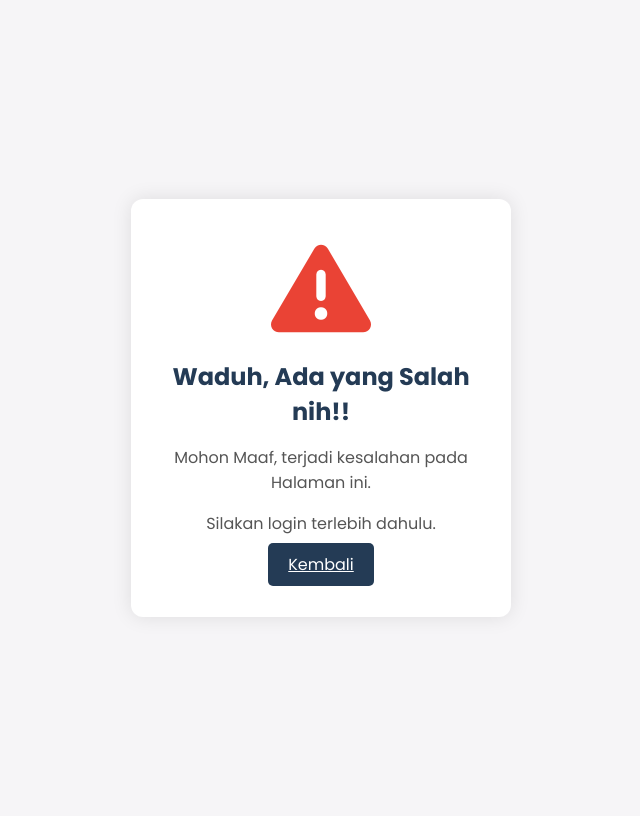
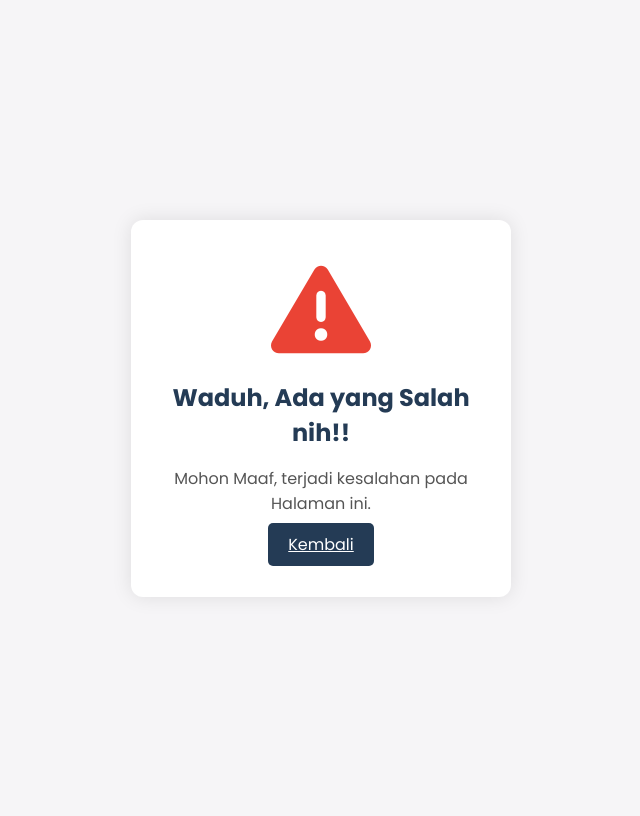
Before and after one commit to rafiizzaturohman/UAS2025, a PHP site: page /view/index.php in a window 1280 px wide. Shown: the whole page, without its empty margins (319-959 px from the left). Run offline with PHP 8.4, Linux system fonts and the light colour scheme.

Commit message:
UAS 2025

```diff
--- a/view/grades.php
+++ b/view/grades.php
@@ -48,12 +48,16 @@ $subjects = $stmt->fetchAll();
 <head>
     <meta charset="UTF-8">
     <meta name="viewport" content="width=device-width, initial-scale=1.0">
+
     <title>Nilai</title>
+
     <link rel="stylesheet" href="../public/stylesheets/styles.css">
     <link rel="stylesheet" href="https://site-assets.fontawesome.com/releases/v6.5.1/css/all.css">
-    <script src="https://code.jquery.com/jquery-3.6.0.min.js"></script>
     <link href="https://fonts.googleapis.com/css2?family=Roboto:wght@400;700&display=swap" rel="stylesheet">
 
+    <link rel="shortcut icon" href="../assets/images/logo.png" type="image/x-icon">
+
+    <script src="https://code.jquery.com/jquery-3.6.0.min.js"></script>
 </head>
 
 <body>
--- a/view/index.php
+++ b/view/index.php
@@ -2,11 +2,18 @@
 <html lang="en">
 
 <head>
-    <meta charset="UTF-8">
+<meta charset="UTF-8">
     <meta name="viewport" content="width=device-width, initial-scale=1.0">
+
     <title>Error</title>
+
     <link rel="stylesheet" href="../public/stylesheets/styles.css">
     <link rel="stylesheet" href="https://site-assets.fontawesome.com/releases/v6.5.1/css/all.css">
+    <link href="https://fonts.googleapis.com/css2?family=Roboto:wght@400;700&display=swap" rel="stylesheet">
+
+    <link rel="shortcut icon" href="../assets/images/logo.png" type="image/x-icon">
+
+    <script src="https://code.jquery.com/jquery-3.6.0.min.js"></script>
 </head>
 
 <body>
@@ -15,7 +22,6 @@
             <i class="fas fa-exclamation-triangle error-icon"></i>
             <h1 class="error-title">Waduh, Ada yang Salah nih!!</h1>
             <p class="error-message">Mohon Maaf, terjadi kesalahan pada Halaman ini.</p>
-            <p class="error-message">Silakan login terlebih dahulu.</p>
             <a href="../index.php" class="back-home-btn">Kembali</a>
         </div>
     </div>
--- a/view/subjects.php
+++ b/view/subjects.php
@@ -51,12 +51,16 @@ $teachers = $stmt->fetchAll();
 <head>
     <meta charset="UTF-8">
     <meta name="viewport" content="width=device-width, initial-scale=1.0">
+
     <title>Mata Kuliah</title>
+
     <link rel="stylesheet" href="../public/stylesheets/styles.css">
     <link rel="stylesheet" href="https://site-assets.fontawesome.com/releases/v6.5.1/css/all.css">
-    <script src="https://code.jquery.com/jquery-3.6.0.min.js"></script>
     <link href="https://fonts.googleapis.com/css2?family=Roboto:wght@400;700&display=swap" rel="stylesheet">
 
+    <link rel="shortcut icon" href="../assets/images/logo.png" type="image/x-icon">
+
+    <script src="https://code.jquery.com/jquery-3.6.0.min.js"></script>
 </head>
 <body>
     <header>
--- a/view/teachers.php
+++ b/view/teachers.php
@@ -66,11 +66,14 @@ $teachers = $stmt->fetchAll(); // Mengambil data dosen
     <meta charset="UTF-8">
     <meta name="viewport" content="width=device-width, initial-scale=1.0">
     <title>Dosen</title>
+
     <link rel="stylesheet" href="../public/stylesheets/styles.css">
     <link rel="stylesheet" href="https://site-assets.fontawesome.com/releases/v6.5.1/css/all.css">
-    <script src="https://code.jquery.com/jquery-3.6.0.min.js"></script>
     <link href="https://fonts.googleapis.com/css2?family=Roboto:wght@400;700&display=swap" rel="stylesheet">
 
+    <link rel="shortcut icon" href="../assets/images/logo.png" type="image/x-icon">
+
+    <script src="https://code.jquery.com/jquery-3.6.0.min.js"></script>
 </head>
 <body>
     <header>
```
Also changed, not shown: index.php (+6 -1 lines), view/classes.php (+5 -2 lines), view/dashboard.php (+6 -4 lines), view/students.php (+6 -2 lines), assets/images/logo.png (added), coy.php (deleted).
